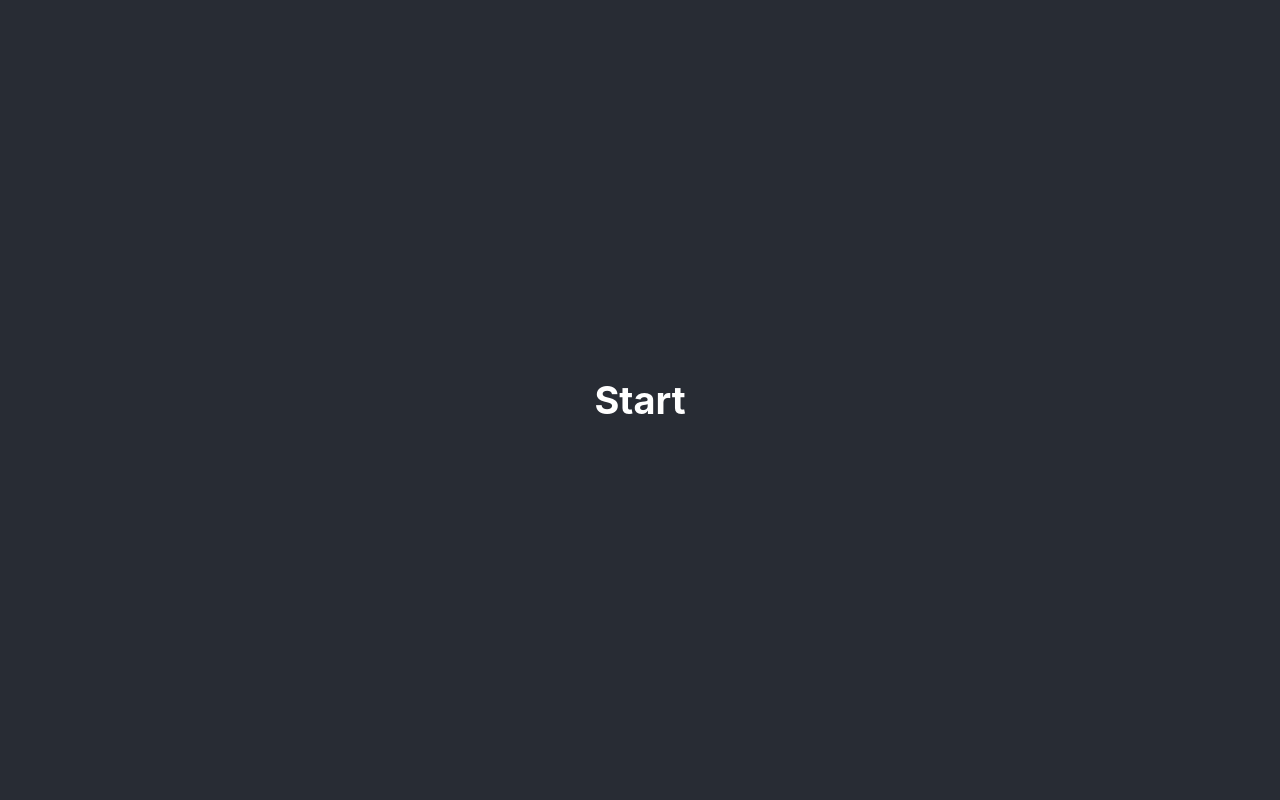
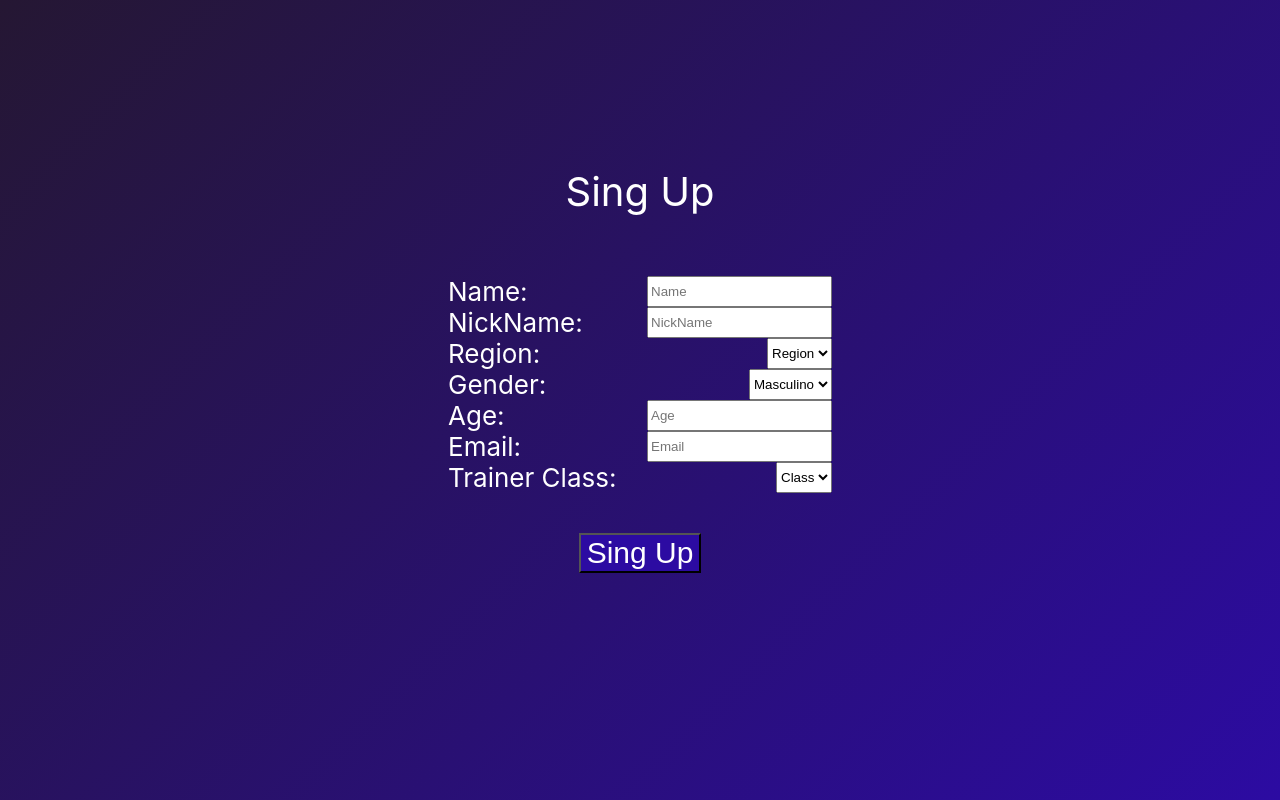
Before and after one commit to Rauqoz/Pokedex_Project, a React (Create React App) app in the folder frontend/: page / in a window 1280 px wide. Built offline with nearby package versions, Linux system fonts and the light colour scheme.

Commit message:
feat: add sing up page and styles

```diff
--- a/frontend/package.json
+++ b/frontend/package.json
@@ -9,6 +9,7 @@
     "react": "^17.0.2",
     "react-dom": "^17.0.2",
     "react-scripts": "5.0.0",
+    "styled-components": "^5.3.3",
     "web-vitals": "^2.1.4"
   },
   "scripts": {
--- a/frontend/src/App.css
+++ b/frontend/src/App.css
@@ -1,4 +1,4 @@
-.App-header {
+/* .App-header {
 	background-color: #282c34;
 	min-height: 100vh;
 	display: flex;
@@ -7,4 +7,4 @@
 	justify-content: center;
 	font-size: calc(3px + 2vmin);
 	color: white;
-}
+} */
--- a/frontend/src/App.js
+++ b/frontend/src/App.js
@@ -1,11 +1,10 @@
 import './App.css';
+import SingUp from './components/SingUp/SingUp';
 
 function App() {
 	return (
-		<div className="App">
-			<header className="App-header">
-				<h1>Start</h1>
-			</header>
+		<div style={{ backgroundColor: '#283246' }}>
+			<SingUp />
 		</div>
 	);
 }
--- /dev/null
+++ b/frontend/src/components/SingUp/SingUp.js
@@ -0,0 +1,72 @@
+import React, { useState } from 'react';
+import { ContainerS, FormButtonS, FormGroupS, FormS, FormTitleS } from './styles/SingUp.style';
+
+const SingUp = () => {
+	const [ name, setName ] = useState('');
+	const [ nick, setNick ] = useState('');
+	const [ region, setRegion ] = useState('region'); //selected
+	const [ gender, setGender ] = useState('masculino'); //selected
+	const [ age, setAge ] = useState('');
+	const [ email, setEmail ] = useState('');
+	const [ trainerclass, setTrainerclass ] = useState('class'); //selected
+
+	const submit_ = (e) => {
+		e.preventDefault();
+	};
+
+	return (
+		<ContainerS>
+			<FormS>
+				<FormTitleS>
+					<label>Sing Up </label>
+				</FormTitleS>
+				<FormGroupS>
+					<label>Name: </label>
+					<input placeholder="Name" onChange={(e) => setName(e.target.value)} value={name} />
+				</FormGroupS>
+				<FormGroupS>
+					<label>NickName: </label>
+					<input placeholder="NickName" onChange={(e) => setNick(e.target.value)} value={nick} />
+				</FormGroupS>
+				<FormGroupS>
+					<label>Region: </label>
+					<select onChange={(e) => setRegion(e.target.value)} value={region}>
+						<option value="region">Region</option>
+					</select>
+				</FormGroupS>
+				<FormGroupS>
+					<label>Gender: </label>
+					<select onChange={(e) => setGender(e.target.value)} value={gender}>
+						<option value="masculino">Masculino</option>
+						<option value="femenino">Femenino</option>
+					</select>
+				</FormGroupS>
+				<FormGroupS>
+					<label>Age: </label>
+					<input placeholder="Age" onChange={(e) => setAge(e.target.value)} value={age} />
+				</FormGroupS>
+				<FormGroupS>
+					<label>Email: </label>
+					<input
+						placeholder="Email"
+						onChange={(e) => {
+							setEmail(e.target.value);
+						}}
+						value={email}
+					/>
+				</FormGroupS>
+				<FormGroupS>
+					<label>Trainer Class: </label>
+					<select onChange={(e) => setTrainerclass(e.target.value)} value={trainerclass}>
+						<option value="class">Class</option>
+					</select>
+				</FormGroupS>
+				<FormTitleS>
+					<FormButtonS onClick={submit_}>Sing Up</FormButtonS>
+				</FormTitleS>
+			</FormS>
+		</ContainerS>
+	);
+};
+
+export default SingUp;
--- /dev/null
+++ b/frontend/src/components/SingUp/styles/SingUp.style.js
@@ -0,0 +1,38 @@
+import styled from 'styled-components';
+
+export const ContainerS = styled.div`
+	display: flex;
+	justify-content: center;
+	align-items: center;
+	min-height: 100vh;
+	background-color: #2c0ba2;
+	background-image: linear-gradient(315deg, #2c0ba2 0%, #251733 100%);
+`;
+
+export const FormS = styled.form`
+	width: calc(30vw);
+	font-size: calc(10px + 2vmin);
+`;
+
+export const FormTitleS = styled.div`
+	display: flex;
+	justify-content: center;
+	color: white;
+	font-size: 40px;
+	margin-bottom: 60px;
+`;
+
+export const FormGroupS = styled.div`
+	display: flex;
+	justify-content: space-between;
+	color: white;
+`;
+export const FormButtonS = styled.button`
+	display: flex;
+	justify-content: center;
+	align-items: center;
+	margin-top: 40px;
+	color: white;
+	background-color: #2c0ba2;
+	font-size: 30px;
+`;
```
Also changed, not shown: frontend/src/index.css (+6 -8 lines), 1 other file (tests, documents, lock files or other folders).
